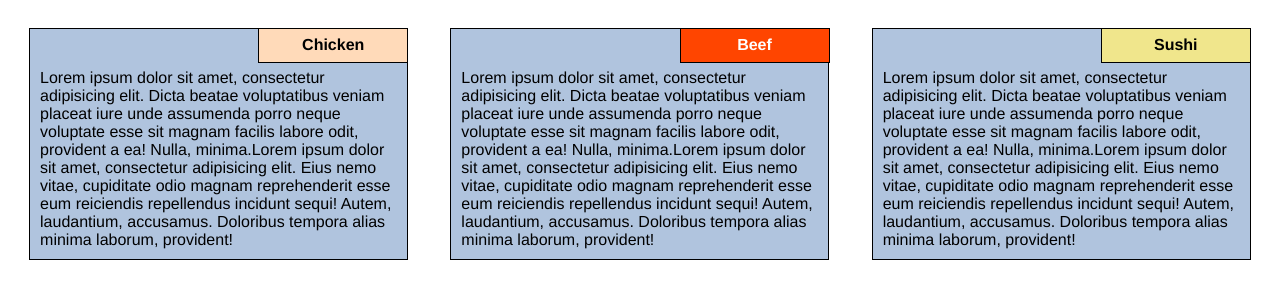
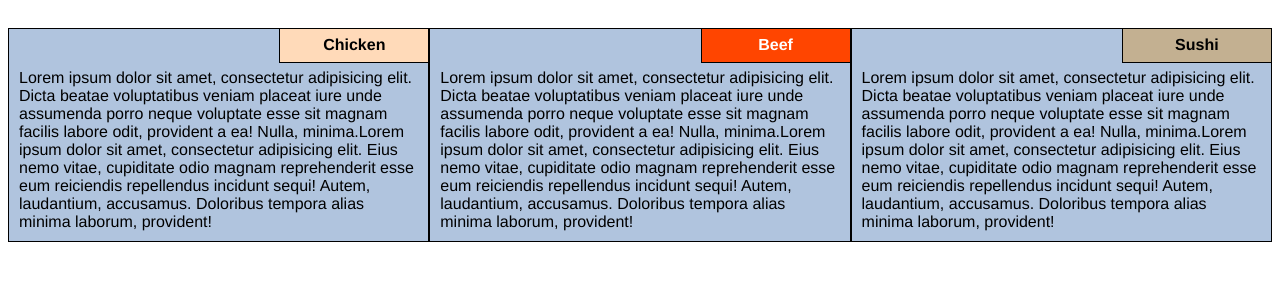
Before and after one commit to datalocus/assignment2, a plain HTML site: page index.html in a window 1280 px wide. Shown: the part 61-360 px from the top of the page. Drawn offline with Linux system fonts and the light colour scheme.

Commit message:
Update style.css

```diff
--- a/css/style.css
+++ b/css/style.css
@@ -16,16 +16,16 @@ h1 {
 p {
   border: 1px solid black;
   background-color:lightsteelblue;
-  width: 90%;
   margin-right: auto;
   margin-left: auto;
-  font-family: Helvetica;
+  margin-bottom: 15px;
+  font-family: Helvetica, sans-serif;
 }
 
 .title {
   position:absolute;
-  top: 0px;
-  right: 5%;
+  top: 0;
+  right: 0;
   width: 150px;
   height: 35px;
   line-height: 200%;
@@ -42,17 +42,17 @@ p {
 }
 
 #chicken {
-  background-color: peachpuff;
+  background-color: #FFDAB9;
   color: black;
 }
 
 #beef {
-  background-color: orangered;
+  background-color: #FF4500;
   color: white;
 }
 
 #sushi {
-  background-color: khaki;
+  background-color: #C3B091;
   color: black;
 }
 
```
